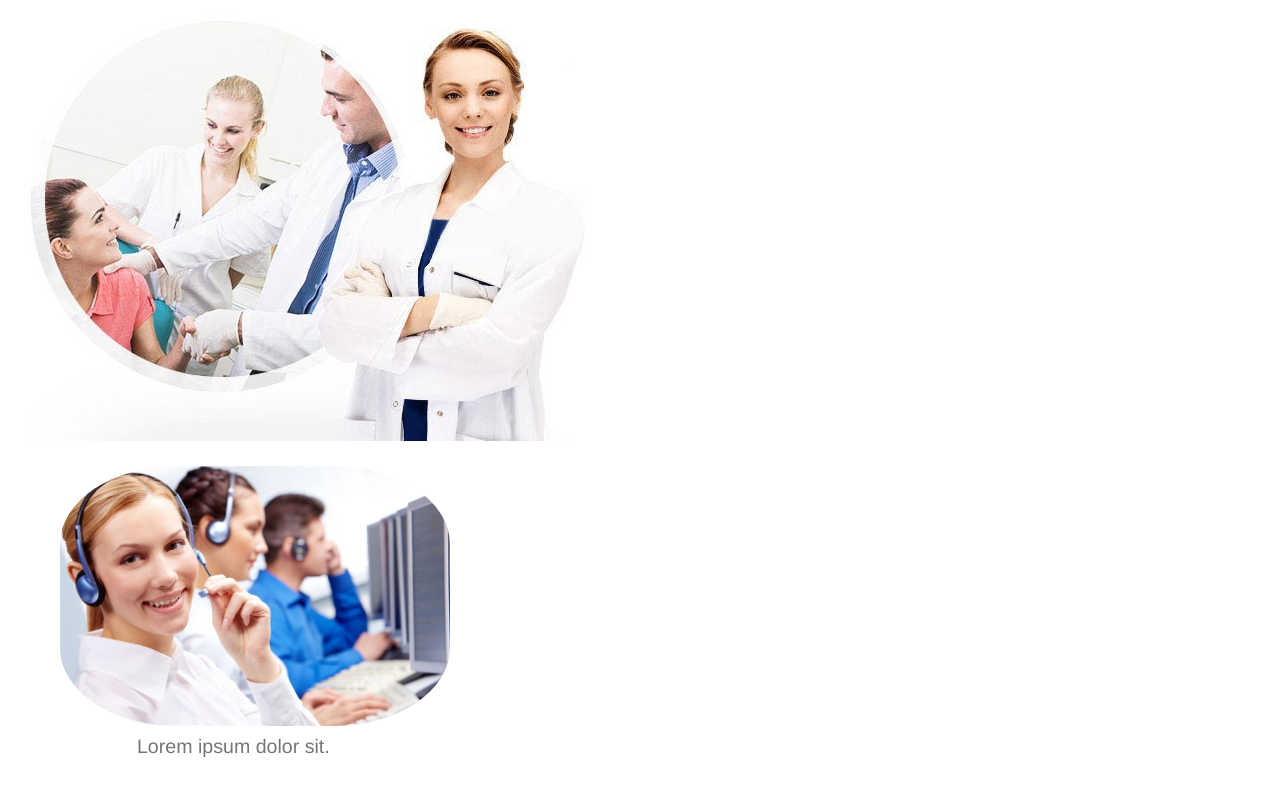
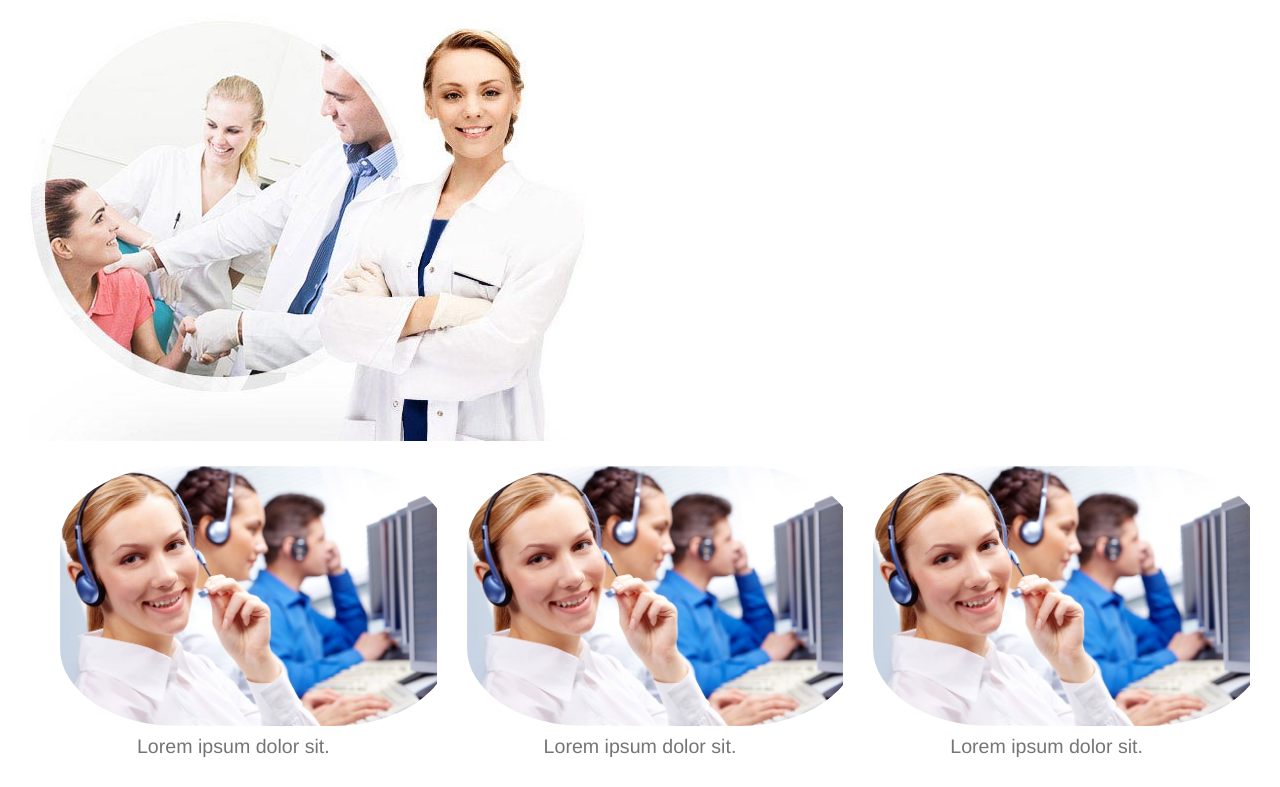
Before and after one commit to deyvescarvalho/projetoSaude, a plain HTML site: page index.html in a window 1280 px wide. Shown: the part 463-1250 px from the top of the page. Drawn offline with Linux system fonts and the light colour scheme.

Commit message:
services4

```diff
--- a/css/style.css
+++ b/css/style.css
@@ -82,6 +82,10 @@ a{
     overflow: hidden !important;
 }
 
+.espService{
+    overflow: hidden !important;
+}
+
 .subTitleService{
     font-size: 1.4em;
     text-align: center !important;
--- a/index.html
+++ b/index.html
@@ -36,8 +36,26 @@
                 <h2 class="col-md-12 subTitleService">Lorem ipsum dolor sit.</h2>
             </a>
         </article>
+        <article class="espService col-md-4">
+            <a class="linkFtoService" href="#">
+                <div class="imgService col-md-12">
+                    <img class="imgFtoServices" src="img/slider/thumb-atendimento-clinico-via-telefone-11-9-2014-12-58-54-747.jpg" alt=""/>
+                </div></a>
+            <a class="linkServico" href="#">
+                <h2 class="col-md-12 subTitleService">Lorem ipsum dolor sit.</h2>
+            </a>
+        </article>
+        <article class="espService col-md-4">
+            <a class="linkFtoService" href="#">
+                <div class="imgService col-md-12">
+                    <img class="imgFtoServices" src="img/slider/thumb-atendimento-clinico-via-telefone-11-9-2014-12-58-54-747.jpg" alt=""/>
+                </div></a>
+            <a class="linkServico" href="#">
+                <h2 class="col-md-12 subTitleService">Lorem ipsum dolor sit.</h2>
+            </a>
+        </article>
+
     </section>
-
 </div>
 
 <script src="js/jquery-1.11.2.min.js"></script>
```
